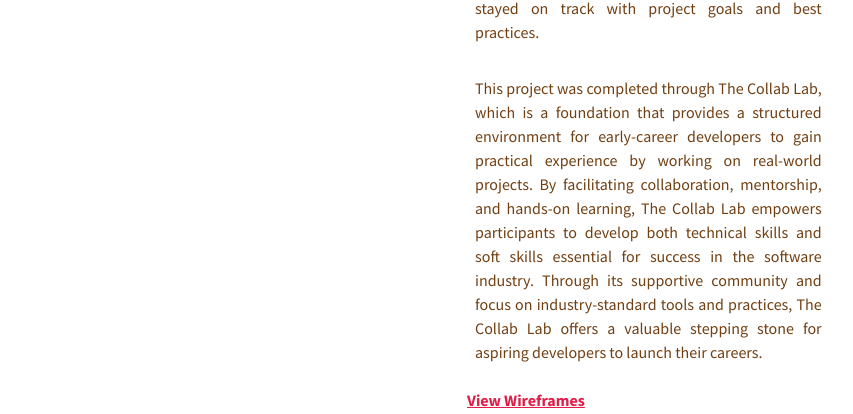
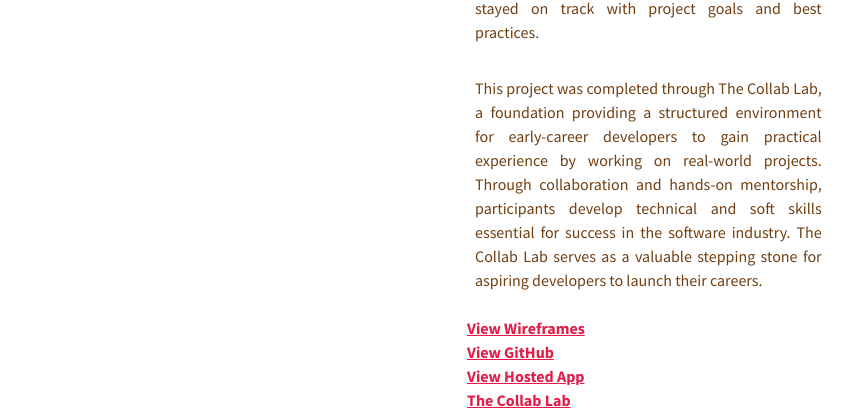
Before and after one commit to rachelspencer/r-spencer-dev-portfolio, a React (Create React App) app: page / in a window 1280 px wide. Shown: the part 2052-2466 px from the top of the page, without its empty margins (205-1058 px from the left). Built offline with nearby package versions, Linux system fonts and the light colour scheme.

Commit message:
add target blank to anchor tab so all links open up a new browser, update Smart Shop project image holder

```diff
--- a/src/components/Anchor.js
+++ b/src/components/Anchor.js
@@ -17,7 +17,7 @@
         className
     );
     return (
-        <a href={href} className={anchorClassNames}>{children} </a>
+        <a href={href} className={anchorClassNames} target="_blank">{children}</a>
     )
 }
 export default Anchor
--- a/src/section/Projects.js
+++ b/src/section/Projects.js
@@ -8,7 +8,7 @@
 import Subtitles from "../components/Subtitles";
 import Portfolio_screenshot from "../images/Portfolio_screenshot.png"
 import Promptopia_screenshot from "../images/Promptopia_screenshot.png"
-import SmartShop_screenshot from "../images/Portfolio_screenshot.png"
+import SmartShop_screenshot from "../images/SmartShop_screenshot.png"
 
 
 function Projects(){
@@ -46,7 +46,7 @@
     //project 5
     const paragraph13 = <p>Smart Shop is a client-side JavaScript application that enables users to create shopping lists that are organized by purchase priority. React has been utilized for UI development and Firebase for both database and hosting.</p>
     const paragraph14 = <p>The app was created in an agile working environment with three other developers, using Github to collaborate on code changes, manage version control, and coordinate tasks through issues and pull requests. Three mentors were readily available to offer advice and guidance, providing valuable insights and support throughout the development process, and ensuring the team stayed on track with project goals and best practices.</p>
-    const paragraph15 = <p>This project was completed through The Collab Lab, which is a foundation that provides a structured environment for early-career developers to gain practical experience by working on real-world projects. By facilitating collaboration, mentorship, and hands-on learning, The Collab Lab empowers participants to develop both technical skills and soft skills essential for success in the software industry. Through its supportive community and focus on industry-standard tools and practices, The Collab Lab offers a valuable stepping stone for aspiring developers to launch their careers.</p>
+    const paragraph15 = <p>This project was completed through The Collab Lab, a foundation providing a structured environment for early-career developers to gain practical experience by working on real-world projects. Through collaboration and hands-on mentorship, participants develop technical and soft skills essential for success in the software industry. The Collab Lab serves as a valuable stepping stone for aspiring developers to launch their careers.</p>
     const hyperlinkSmartShopFigmas = 'https://www.figma.com/file/nNDg490gnQ9mHi3h8QTxMW/Smart-Shopping-App?type=design&node-id=0-1&mode=design&t=ew8bGxr63RBNnnEI-0'
     const hyperlinkSmartShopGitHub = 'https://github.com/the-collab-lab/tcl-73-smart-shopping-list'
     const hyperlinkSmartShopSite = 'https://tcl-73-smart-shopping-list.web.app/'
```
Also changed, not shown: src/images/SmartShop_screenshop.png (deleted), src/images/SmartShop_screenshot.png (added).
